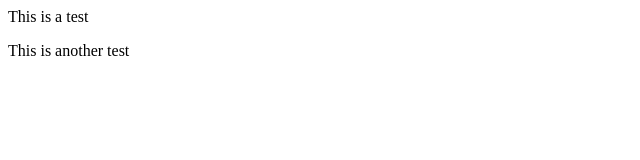
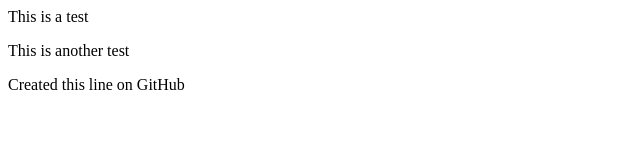
Before and after one commit to Gkelley95/newGitTest, a plain HTML site: page index.html in a window 1280 px wide. Shown: the whole page, without its empty margins (0-640 px from the left). Drawn offline with Linux system fonts and the light colour scheme.

Commit message:
Update index.html

```diff
--- a/index.html
+++ b/index.html
@@ -3,5 +3,6 @@
 <body>
 <p> This is a test </p>
 <p> This is another test </p>
+<p> Created this line on GitHub </p>
 </body>
 </html>
```
